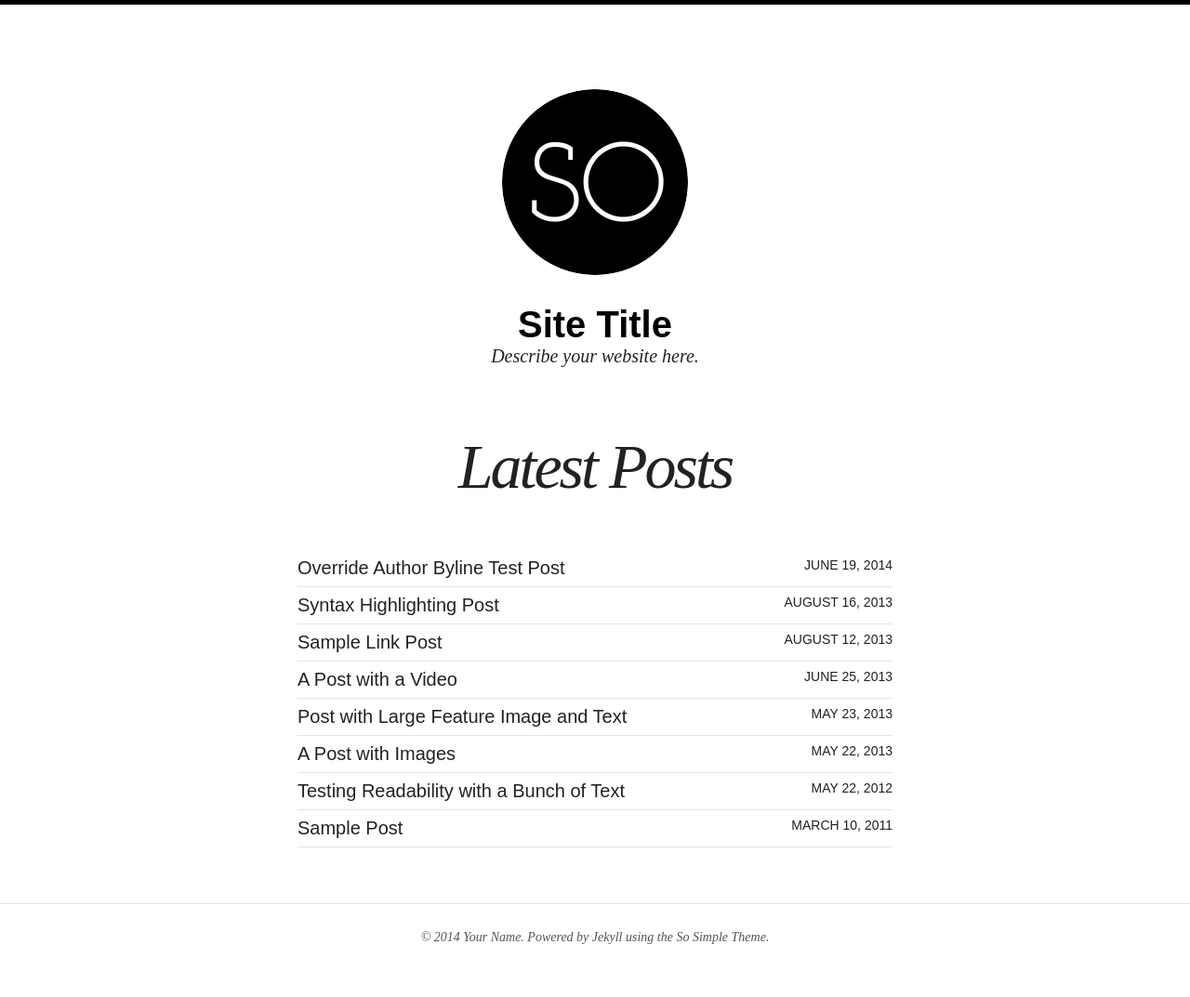
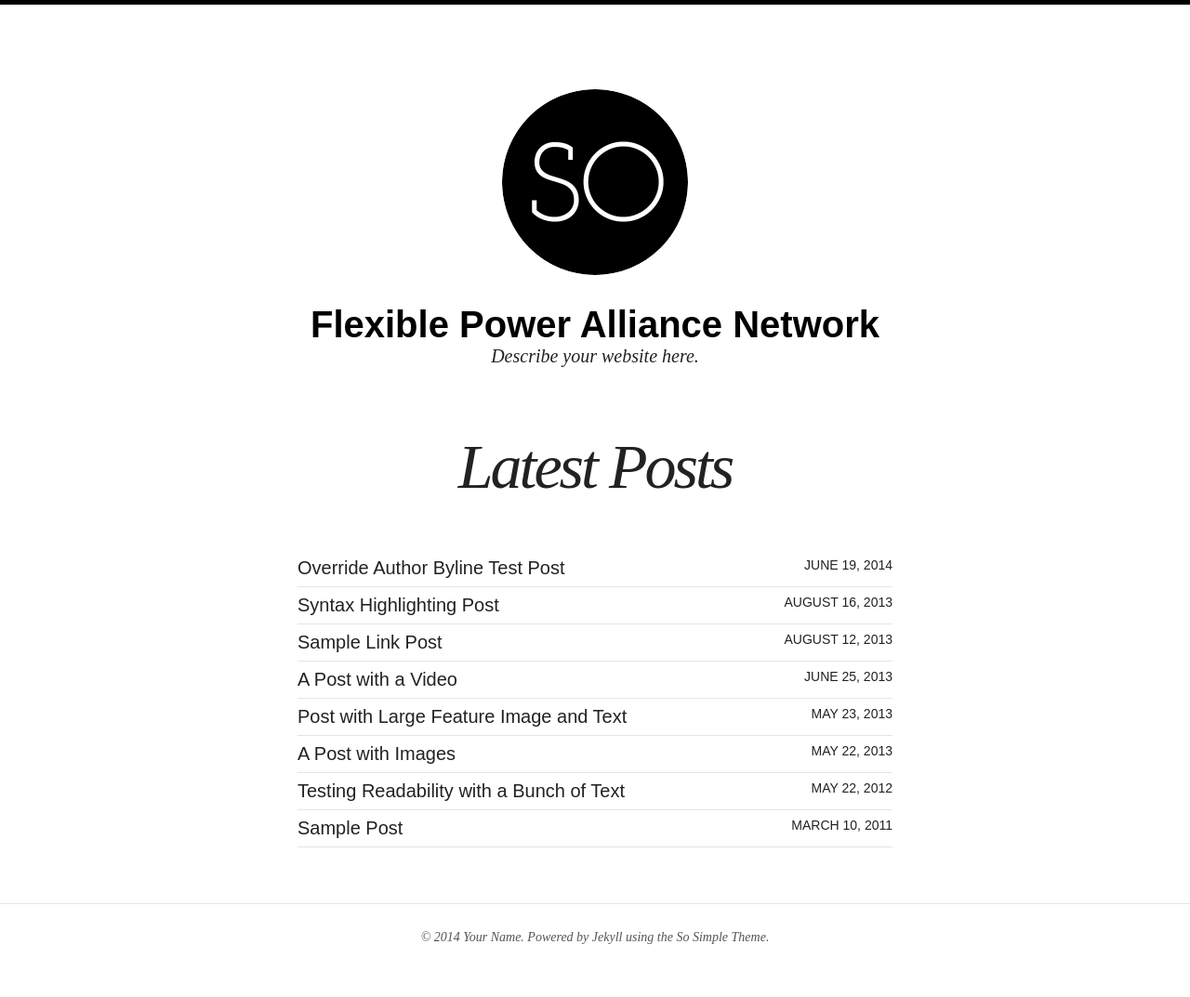
Before and after one commit to flexiblepower/flexiblepower.github.io, a Jekyll site: the page built from index.html, in a window 1280 px wide. Shown: the whole page at 93% size. Built offline with Jekyll 4.4.1, drawn with Linux system fonts in a browser that asks for light colours; nearby versions of some CDN libraries.

Commit message:
Update _config.yml

```diff
--- a/_config.yml
+++ b/_config.yml
@@ -1,11 +1,11 @@
-title:            Site Title
+title:            Flexible Power Alliance Network
 description:      Describe your website here.
 logo:             site-logo.png
 disqus_shortname:
 search:           true
 # Change url to your domain. Leave localhost server or blank when working locally.
 # You don't need to specify the protocol if you want it available on http and https. Example: //localhost:4000
-url:              http://localhost:4000
+url:              http://flexiblepower.github.io
 
 # Owner/author information
 owner:
```
